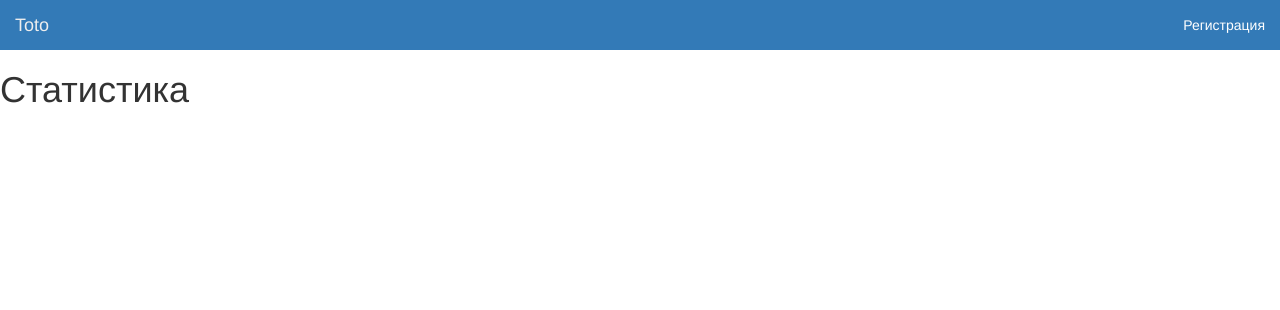
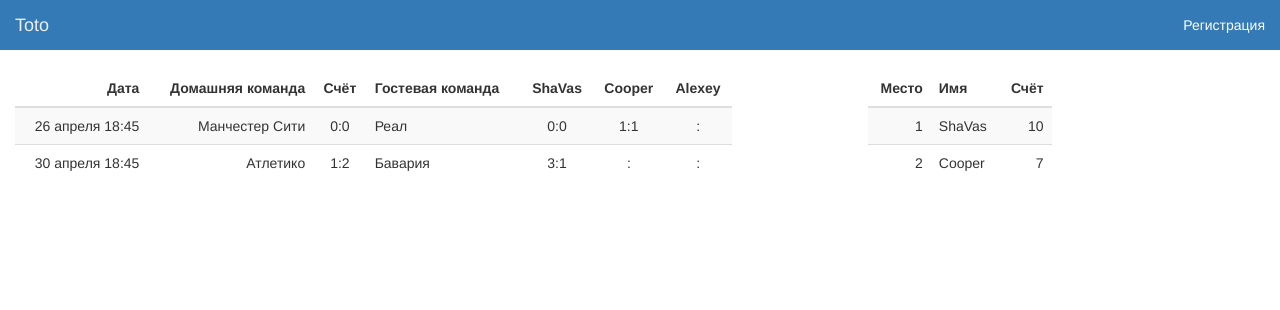
Before and after one commit to iShaVas/Toto, a Flask app: page /statistics in a window 1280 px wide. Shown: the top 310 px of the page. Run offline with Flask 2, Linux system fonts and the light colour scheme; data comes from the database, SQL or seed files in the repository; parts of the project's set-up code (start-up, migrations or seed data) failed here and were passed over; some libraries are stand-ins or nearby versions.

Commit message:
added statistics

```diff
--- a/server/dao/bet_dao.py
+++ b/server/dao/bet_dao.py
@@ -1,8 +1,24 @@
-from server import models, db
-from server.models import Bet
+import datetime
+
+from flask import jsonify
+from sqlalchemy import func
+
+from server import db
+from server.dao.match_dao import get_match_by_id
+from server.models import Bet, User, Match
 
 
 def add_new_bet(user_id, match_id, home_score, away_score):
+    now = datetime.datetime.utcnow()
+    match = get_match_by_id(match_id)
+
+    if match.time_start < now:
+        return jsonify({
+            'status': 'failed',
+            'reason': 'Этот матч уже начался',
+            'betID': None
+        })
+
     bet = Bet.query.filter(Bet.user_id == user_id, Bet.match_id == match_id).first()
 
     if bet:
@@ -15,4 +31,16 @@ def add_new_bet(user_id, match_id, home_score, away_score):
 
     db.session.commit()
 
-    return bet
+    return jsonify({
+        'status': 'success',
+        'betID': bet.id
+    })
+
+
+def get_points_of_users_by_tournament(tournament_id):
+        return db.session.query(User, func.sum(Bet.points).label("points"), Match)\
+            .outerjoin(Bet, Bet.user_id == User.id)\
+            .outerjoin(Match, Bet.match_id == Match.id)\
+            .filter(Match.tournament == tournament_id)\
+            .group_by(Bet.user_id)\
+            .all()
--- a/server/dao/match_dao.py
+++ b/server/dao/match_dao.py
@@ -1,15 +1,21 @@
 import datetime
 
 from sqlalchemy import and_
+from sqlalchemy.orm import aliased
+from sqlalchemy.sql.operators import as_
 
 from server import models, db
-from server.models import Match, Bet
+from server.models import Match, Bet, User
 
 
 def add_match(tournament, home_team, away_team, time_start):
     match = models.Match(tournament=tournament, home_team=home_team, away_team=away_team, time_start=time_start)
     db.session.add(match)
     db.session.commit()
+
+
+def get_match_by_id(match_id):
+    return Match.query.filter(Match.id == match_id).first()
 
 
 def get_nearest_matches_and_bets_by_user(user_id):
@@ -26,3 +32,50 @@ def get_past_matches_and_bets_by_user(user_id):
         .outerjoin(Bet, and_(Bet.match_id == Match.id, Bet.user_id == user_id))\
         .filter(Match.time_start < now)\
         .all()
+
+
+def get_past_matches_and_bets_by_tournament(tournament_id):
+    now = datetime.datetime.utcnow()
+
+    users = User.query.order_by(User.id).all()
+    qbets = Bet.query.all()
+
+    bets = {}
+    for bet in qbets:
+        bets.update({bet.id: bet})
+
+    q = db.session.query(Match)
+
+    for user in users:
+        bet_alias = aliased(Bet)
+        q = q.add_columns(bet_alias.id.label(str(user.id)))
+        q = q.outerjoin(bet_alias, and_(bet_alias.match_id == Match.id, user.id == bet_alias.user_id))
+
+    q = q.filter(Match.time_start < now).filter(Match.tournament == tournament_id)
+    q = q.order_by(Match.time_start)
+    q = q.all()
+
+    match_user_bet = []
+
+    for line in q:
+        l = [line[0]]
+        for i in range(1, len(line)):
+            if line[i] is not None:
+                l.append(bets[line[i]])
+            else:
+                l.append(None)
+
+        match_user_bet.append(l)
+
+    """
+        users - list of Users :  [User1, User2, User3]
+
+        match_user_bet - table (list of lists) of Bets :
+            [
+                [Match1, Bet of User1, Bet of User2, Bet of User3]
+                [Match2, Bet of User1, Bet of User2, Bet of User3]
+                [Match3, Bet of User1, Bet of User2, Bet of User3]
+            ]
+    """
+
+    return users, match_user_bet
--- a/server/dao/user_dao.py
+++ b/server/dao/user_dao.py
@@ -7,5 +7,6 @@ def register_user(first_name, last_name, email, nickname, password):
     db.session.add(user)
     db.session.commit()
 
+
 def get_user_by_nickname(nickname):
-    return User.query.filter(User.nickname==nickname).first()
+    return User.query.filter(User.nickname == nickname).first()
--- a/server/views.py
+++ b/server/views.py
@@ -8,8 +8,9 @@ from flask_login import logout_user, current_user, login_required
 from server.dao.match_dao import add_match, get_nearest_matches_and_bets_by_user, get_past_matches_and_bets_by_user
 
 from server import app, login_manager
-from server.dao.bet_dao import add_new_bet
+from server.dao.bet_dao import add_new_bet, get_points_of_users_by_tournament
 from server.dao.user_dao import register_user, get_user_by_nickname
+from server.dao.match_dao import get_past_matches_and_bets_by_tournament
 from server.forms import LoginForm
 from server.forms import RegistrationForm, AddMatchForm
 from server.models import User
@@ -105,14 +106,13 @@ def admin():
 @login_required
 def save_bet():
     data = request.form
-    bet = add_new_bet(current_user.id, int(data['matchId']), int(data['homeScoreBet']), int(data['awayScoreBet']))
-
-    return jsonify({
-        'status': 'success',
-        'betID': bet.id
-    })
+    return add_new_bet(current_user.id, int(data['matchId']), int(data['homeScoreBet']), int(data['awayScoreBet']))
 
 
 @app.route('/statistics', methods=['GET', 'POST'])
 def statistics():
-    return render_template('statistics.html')
+    users, match_user_bet = get_past_matches_and_bets_by_tournament("UCL2015")
+
+    rating_table = get_points_of_users_by_tournament("UCL2015")
+
+    return render_template('statistics.html', users=users, matches_data=match_user_bet, rating_table=rating_table)
--- a/templates/statistics.html
+++ b/templates/statistics.html
@@ -10,6 +10,70 @@
 </head>
 <body>
     {% include 'header.html' %}
-    <h1>Статистика</h1>
+    <div class="container-fluid">
+        <div class="row">
+            <div class="col-xs-7"> <!-- The last matches -->
+                <table class="table table-striped">
+                    <thead>
+                        <tr>
+                            <th class="text-right">Дата</th>
+                            <th class="text-right">Домашняя команда</th>
+                            <th class="text-center">Счёт</th>
+                            <th>Гостевая команда</th>
+                            {% for user in users %}
+                            <th class="text-center">{{user.nickname}}</th>
+                            {% endfor %}
+                        </tr>
+                    </thead>
+                    {% for i in range(matches_data|length) %}
+                    {% set match_data = matches_data[i] %}
+
+                    <tr>
+                        <td class="text-right get-normal-date-from-datetime">{{match_data[0].time_start}}</td>
+                        <td class="text-right">{{match_data[0].home_team}}</td>
+                        <td class="text-center">{{match_data[0].home_team_score if match_data[0].home_team_score is not none else "-"}}:{{match_data[0].away_team_score if match_data[0].away_team_score is not none else "-"}}</td>
+                        <td>{{match_data[0].away_team}}</td>
+                        {% for i in range(1, match_data|length) %}
+                        <td class="text-center">{{match_data[i].home_team_score if match_data[i].home_team_score is not none else "-"}}:{{match_data[i].away_team_score if match_data[i].away_team_score is not none else "-"}}</td>
+                        {% endfor %}
+                    </tr>
+                    {% endfor %}
+                </table>
+            </div>
+            <div class="col-xs-2 col-xs-offset-1"> <!-- Ratings -->
+                <table class="table table-striped">
+                    <thead>
+                        <tr>
+                            <th class="text-right">Место</th>
+                            <th class="text-left">Имя</th>
+                            <th class="text-right">Счёт</th>
+                        </tr>
+                    </thead>
+                    {% for i in range(0, rating_table|length) %}
+                    {% set row = rating_table[i] %}
+                    <tr>
+                        <td class="text-right">{{i + 1}}</td>
+                        <td class="text-left">{{row.User.nickname}}</td>
+                        <td class="text-right">{{row.points}}</td>
+                    </tr>
+                    {% endfor %}
+                </table>
+            </div>
+        </div>
+    </div>
+
+    <script>
+        var months = "января, февраля, марта, апреля, мая, июня, июля, августа, сентября, октября, ноября, декабря".split(", ");
+        $( document ).ready(function() {
+            var td;
+            var str_time;
+            $('.get-normal-date-from-datetime').each(function (i){
+                str_time = $(this).text() + 'Z';
+                date = new Date(Date.parse(str_time));
+                $(this).html(date.getDate() + " " + months[date.getMonth()] + " " + date.getHours() + ":" + date.getMinutes());
+            })
+        });
+    </script>
+
 </body>
 </html>
```
Also changed, not shown: app.db.
